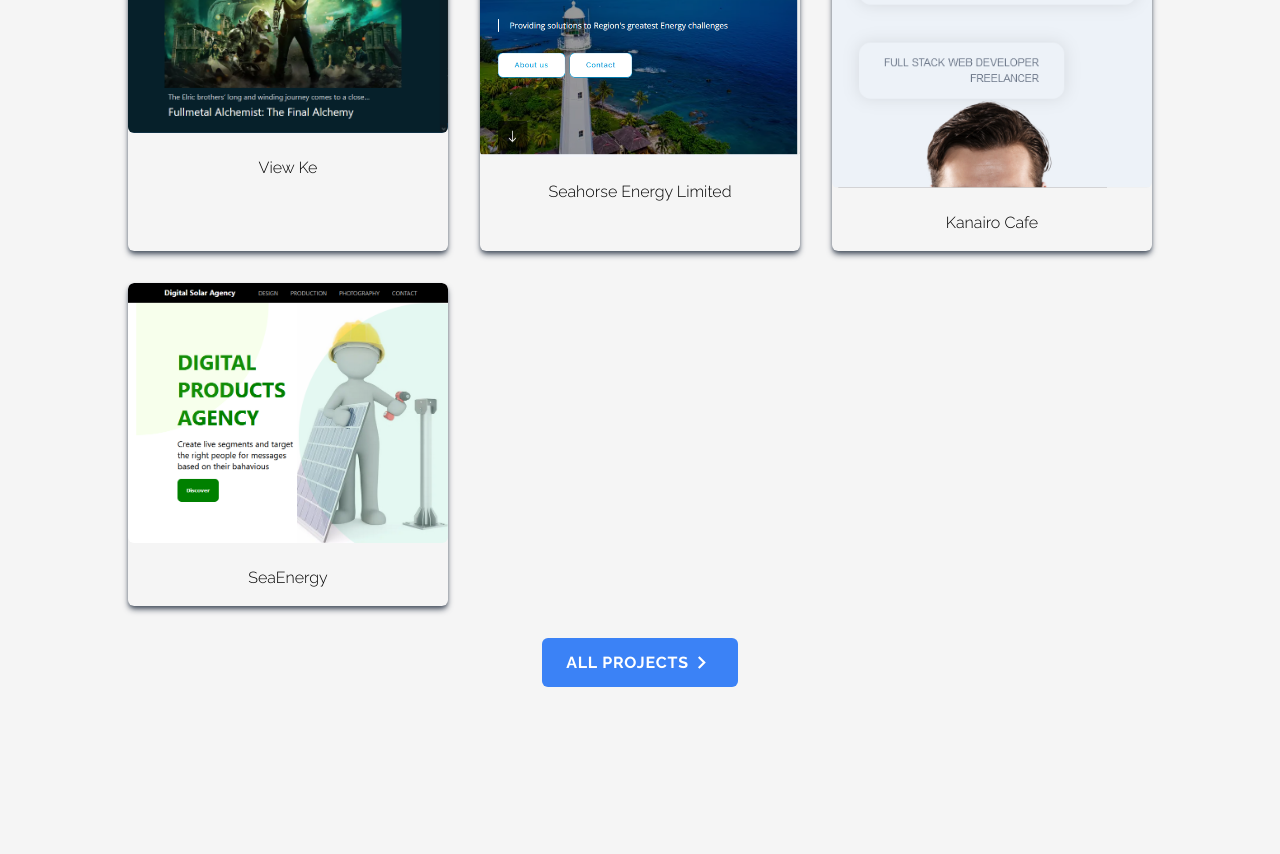
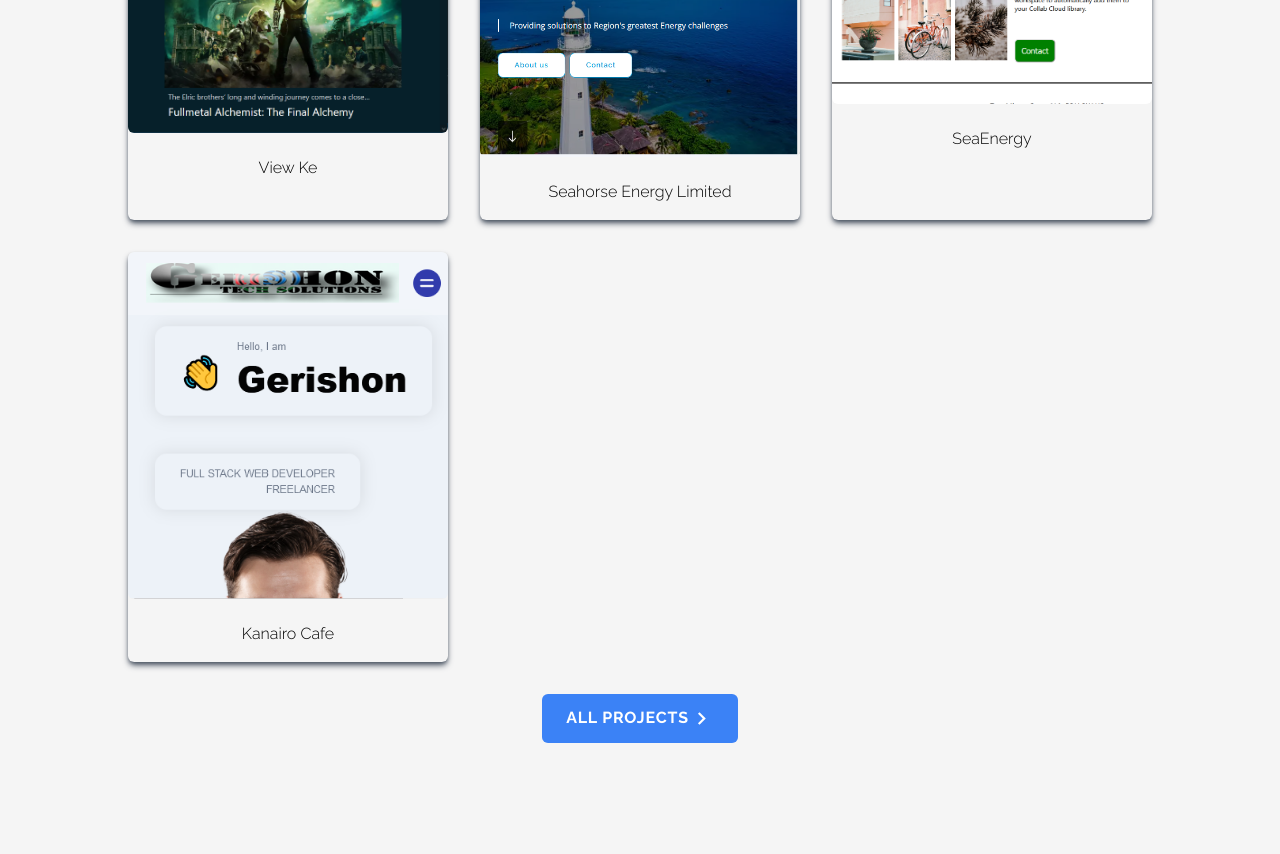
Before and after one commit to drgerishon/myportfolio, a Next.js app: page / in a window 1280 px wide. Shown: the part 1040-1894 px from the top of the page. Built offline with nearby package versions, Linux system fonts and the light colour scheme.

Commit message:
project seeting

```diff
--- a/components/Portfolio.jsx
+++ b/components/Portfolio.jsx
@@ -4,7 +4,7 @@
 import { MdExpandMore } from 'react-icons/md';
 import profile from '../public/assets/profile.png';
 import proj2 from '../public/assets/proj2.PNG';
-import proj3 from '../public/assets/proj3.PNG';
+import proj5 from '../public/assets/proj5.PNG';
 import proj4 from '../public/assets/proj4.PNG';
 import viewke from '../public/assets/viewke.PNG';
 import seaenergy from '../public/assets/seaenergy.PNG'
@@ -25,16 +25,18 @@
     },
     {
       id: 3,
+      title: 'SeaEnergy',
+      imgSrc: proj5,
+      url: 'energyhorse.com',
+    },
+
+    {
+      id: 4,
       title: 'kanairo cafe',
       imgSrc: proj4,
       url: 'kanairocafe.com',
     },
-    {
-      id: 4,
-      title: 'SeaEnergy',
-      imgSrc: proj2,
-      url: 'energyhorse.com',
-    },
+
   ];
   return (
     <div id="portfolio" className="w-full">
--- a/pages/portfolio/[id].js
+++ b/pages/portfolio/[id].js
@@ -1,7 +1,7 @@
 import React from 'react';
 // import profile from '../../public/assets/profile.png';
 import proj2 from '../../public/assets/proj2.PNG';
-import proj3 from '../../public/assets/proj3.PNG';
+import proj5 from '../../public/assets/proj5.PNG';
 import proj4 from '../../public/assets/proj4.PNG';
 import viewke from '../../public/assets/viewke.PNG';
 import seaenergy from '../../public/assets/seaenergy.PNG';
@@ -18,25 +18,32 @@
     title: 'View Ke',
     imgSrc: viewke,
     url: 'View Kenya',
+    link: "https://viewsasa.vercel.app/",
+    githubLink: "https://github.com/drgerishon/view_254"
   },
   {
     id: 2,
     title: 'Seahorse Energy Limited',
     imgSrc: seaenergy,
     url: 'seahorsenergy',
+    link: "https://seahorsenergy.com/",
+    githubLink: "https://github.com/bond50/seahorse"
   },
   {
     id: 3,
+    title: 'Gshon web Solutions',
+    imgSrc: proj5,
+    url: 'energyhorse.com',
+    link: "https://gshonwebsolutions.vercel.app/products/production",
+    githubLink: "https://github.com/drgerishon/gshon_solutions"
+  },
+  {
+    id: 4,
     title: 'kanairo cafe',
     imgSrc: proj4,
     url: 'kanairocafe.com',
   },
-  {
-    id: 4,
-    title: 'SeaEnergy',
-    imgSrc: proj2,
-    url: 'energyhorse.com',
-  },
+
 ];
 
 const getPortfolioFrom = (url) => portfolios.filter((p) => p.url === url)[0];
@@ -60,7 +67,7 @@
   };
 }
 
-const OnePortfolio = ({ portfolio: { title, imgSrc } }) => {
+const OnePortfolio = ({ portfolio: { title, imgSrc, link, githubLink} }) => {
   return (
     <div className="h-fit w-full text-center">
       <div className="max-w-screen-xl mx-auto w-full h-full pt-24 p-8 flex flex-col">
@@ -88,7 +95,7 @@
         </h2>
         <p>Kindly check the project descriprtion demo and repo from github</p>
         <div className="flex items-center justify-center gap-10">
-          <Link target='_blank' href="https://viewsasa.vercel.app/">
+          <Link href={link} target="_blank" rel="noopener noreferrer">
             <div
               className="group flex items-center justify-center
                 my-8 bg-blue-500 text-white px-6 py-3 font-bold
@@ -100,7 +107,7 @@
               </span>
             </div>
           </Link>
-          <Link href="https://github.com/drgerishon/">
+          <Link href={githubLink} target="_blank" rel="noopener noreferrer">
             <div
               className="group flex items-center justify-center
                 my-8 bg-blue-500 text-white px-6 py-3 font-bold
--- a/pages/portfolio/index.js
+++ b/pages/portfolio/index.js
@@ -3,7 +3,6 @@
 import Link from 'next/link';
 // import profile from "../../public/assets/profile.png";
 import proj2 from '../../public/assets/proj2.PNG';
-import proj3 from '../../public/assets/proj3.PNG';
 import proj4 from '../../public/assets/proj4.PNG';
 import viewke from '../../public/assets/viewke.PNG';
 import seaenergy from '../../public/assets/seaenergy.PNG';
```
Also changed, not shown: public/assets/proj5.PNG (added).
